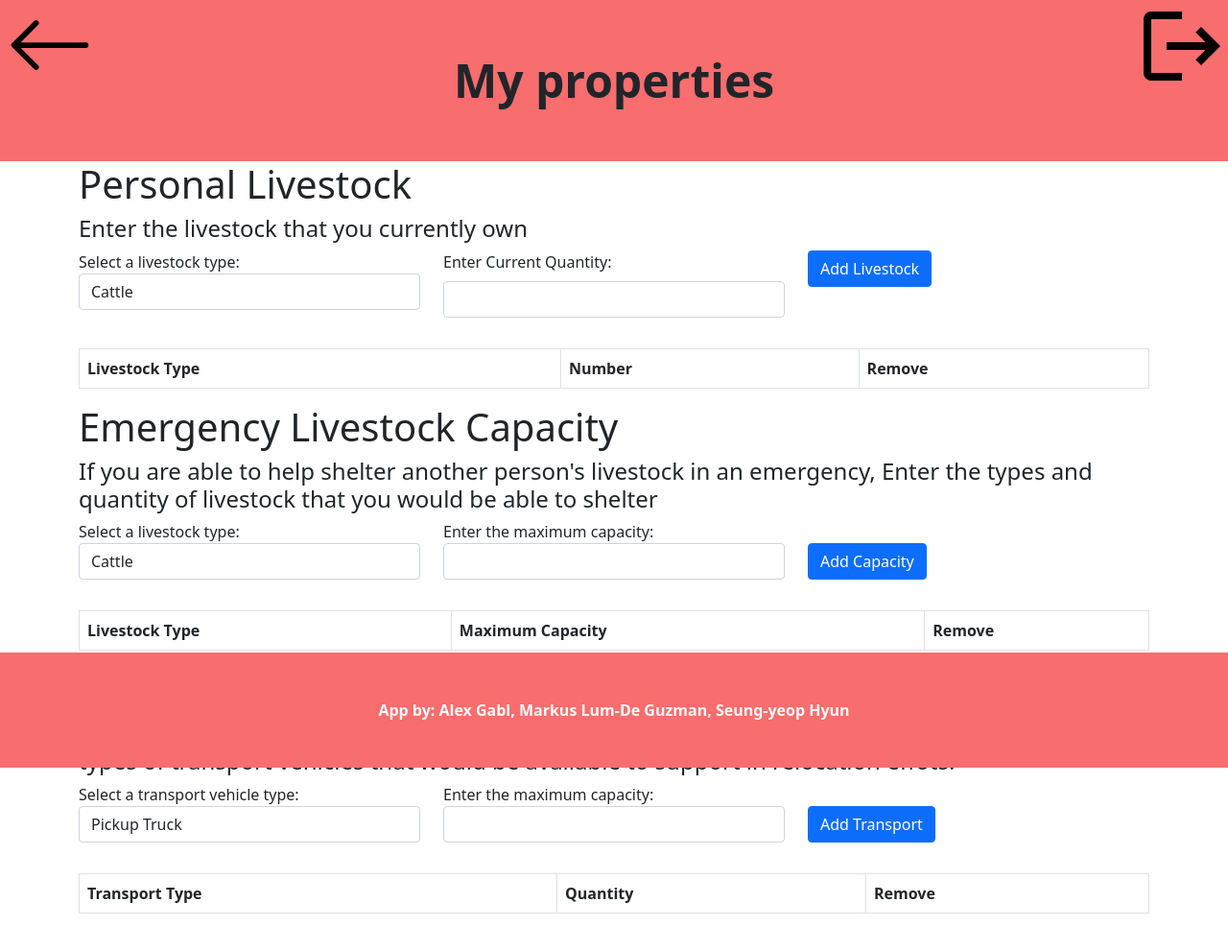
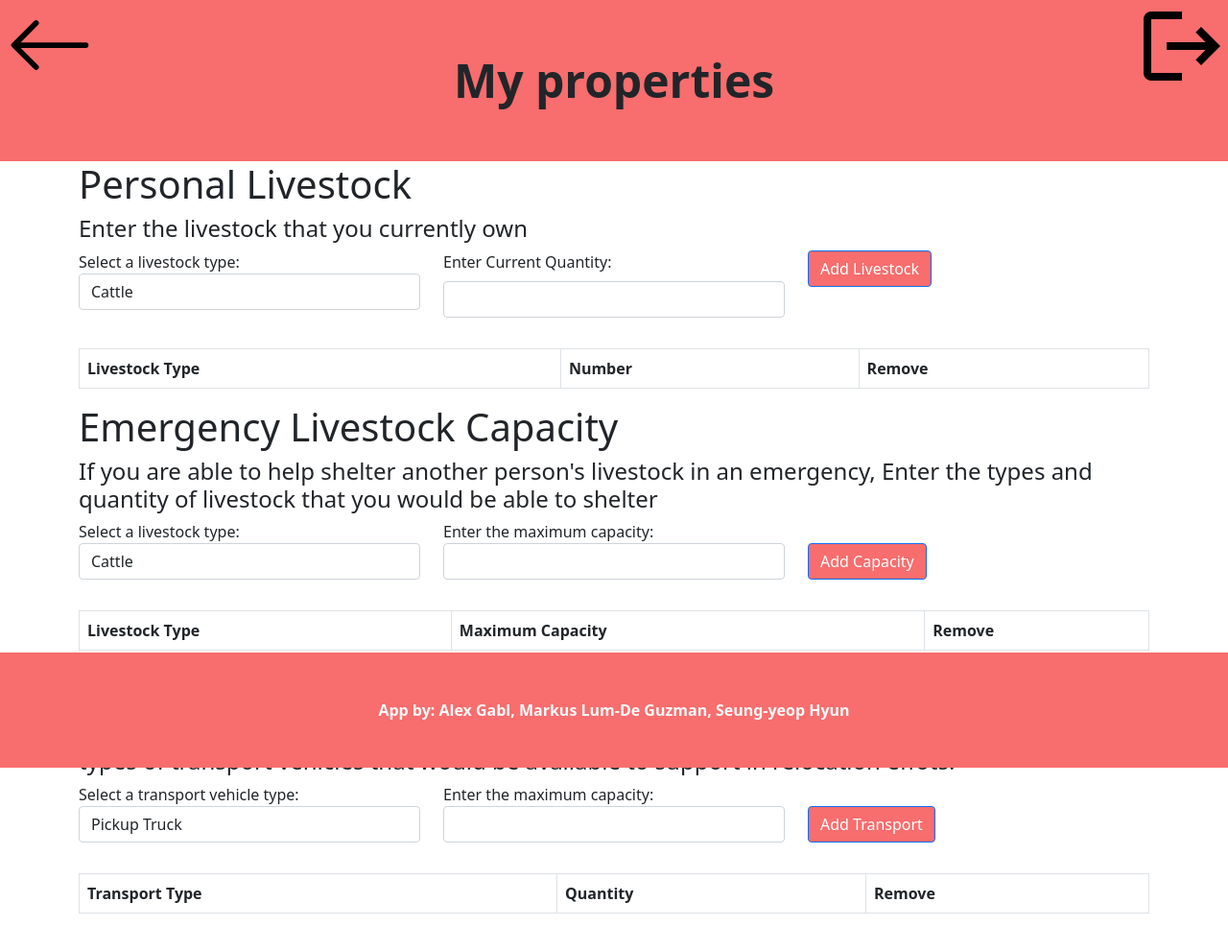
Before and after one commit to Xander-Chase/farm-ERGENCY, a website: page Myproperties.html in a window 1280 px wide. Shown: the whole page at 96% size. Drawn offline with nearby package versions, Linux system fonts and the light colour scheme; no server answers; a small style sheet from the web is missing.

Commit message:
button color changed

```diff
--- a/Myproperties.html
+++ b/Myproperties.html
@@ -81,7 +81,7 @@
 						</div>
 
 						<div class="col-md-4 mb-3">
-							<button type="button" class="btn btn-primary" onclick="addLivestock()">Add
+							<button type="button" class="btn btn-primary" onclick="addLivestock()" style="background-color: rgb(248, 109, 109);">Add
 								Livestock</button>
 						</div>
 
@@ -133,7 +133,7 @@
 						</div>
 
 						<div class="col-md-4 mb-3">
-							<button type="button" class="btn btn-primary mt-4" onclick="addCapacity()">Add
+							<button type="button" class="btn btn-primary mt-4" onclick="addCapacity()" style="background-color: rgb(248, 109, 109);">Add
 								Capacity</button>
 						</div>
 					</div>
@@ -180,7 +180,7 @@
 							<input type="number" id="transport-number" name="transport-number" class="form-control">
 						</div>
 						<div class="col-md-4 mb-3">
-							<button type="button" class="btn btn-primary mt-4" onclick="addtransport()">Add
+							<button type="button" class="btn btn-primary mt-4" onclick="addtransport()" style="background-color: rgb(248, 109, 109);">Add
 								Transport</button>
 						</div>
 					</div>
```
